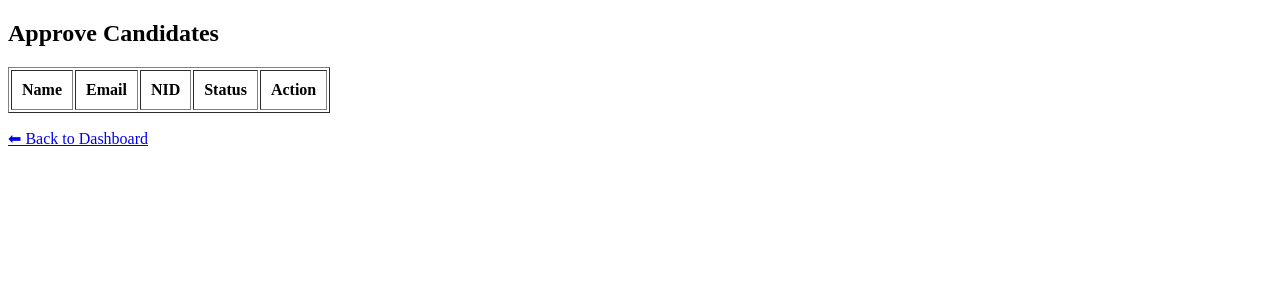
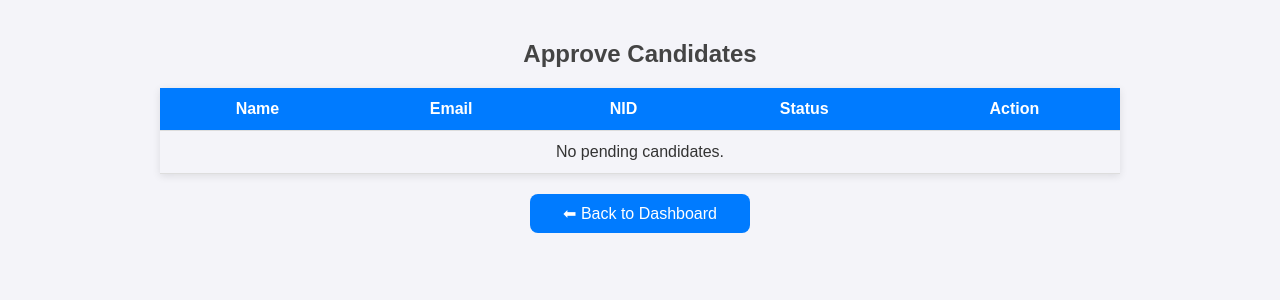
Before and after one commit to Tahmidro/election-system, a PHP site: page /approve_candidates.php in a window 1280 px wide. Shown: the top 300 px of the page. Run offline with PHP 8.4, Linux system fonts and the light colour scheme; a user stored in the database is signed in; data comes from the database, SQL or seed files in the repository; lists and menus that the app fills with data are empty.

Commit message:
Update approve_candidates.php

```diff
--- a/approve_candidates.php
+++ b/approve_candidates.php
@@ -14,10 +14,66 @@ $result = $conn->query($sql);
 <html>
 <head>
     <title>Approve Candidates</title>
+    <style>
+        body {
+            font-family: Arial, sans-serif;
+            margin: 40px;
+            background-color: #f4f4f9;
+            color: #333;
+        }
+        h2 {
+            text-align: center;
+            color: #444;
+        }
+        table {
+            width: 80%;
+            margin: 20px auto;
+            border-collapse: collapse;
+            box-shadow: 0 2px 8px rgba(0,0,0,0.1);
+        }
+        th, td {
+            padding: 12px 15px;
+            text-align: center;
+            border-bottom: 1px solid #ddd;
+        }
+        th {
+            background-color: #007BFF;
+            color: #fff;
+        }
+        tr:hover {
+            background-color: #f1f1f1;
+        }
+        a {
+            text-decoration: none;
+            color: #007BFF;
+            margin: 0 5px;
+        }
+        a:hover {
+            text-decoration: underline;
+        }
+        .approved {
+            color: green;
+            font-weight: bold;
+        }
+        .btn-back {
+            display: block;
+            width: 200px;
+            margin: 20px auto;
+            text-align: center;
+            padding: 10px;
+            background-color: #007BFF;
+            color: #fff;
+            border-radius: 8px;
+            text-decoration: none;
+        }
+        .btn-back:hover {
+            background-color: #0056b3;
+        }
+    </style>
 </head>
 <body>
     <h2>Approve Candidates</h2>
-    <table border="1" cellpadding="10">
+    <table>
         <tr>
             <th>Name</th>
             <th>Email</th>
@@ -25,25 +81,31 @@ $result = $conn->query($sql);
             <th>Status</th>
             <th>Action</th>
         </tr>
+        <?php if ($result->num_rows > 0): ?>
             <?php while ($row = $result->fetch_assoc()) { ?>
                 <tr>
-                <td><?php echo $row['name']; ?></td>
-                <td><?php echo $row['email']; ?></td>
-                <td><?php echo $row['nid']; ?></td>
-                <td>
+                    <td><?php echo htmlspecialchars($row['name']); ?></td>
+                    <td><?php echo htmlspecialchars($row['email']); ?></td>
+                    <td><?php echo htmlspecialchars($row['nid']); ?></td>
+                    <td class="<?php echo $row['status']=='approved' ? 'approved' : ''; ?>">
                         <?php echo ($row['status'] == 'approved') ? "Approved" : "Pending"; ?>
                     </td>
                     <td>
                         <?php if ($row['status'] !='approved') { ?>
                             <a href="approve_candidate.php?candidate_id=<?php echo $row['candidate_id']; ?>">Approve</a>
-                        <a href="reject_candidate.php?candidate_id=<?php echo $row['candidate_id']; ?>">reject</a>
+                            <a href="reject_candidate.php?candidate_id=<?php echo $row['candidate_id']; ?>">Reject</a>
                         <?php } else { ?>
                             ✅ Already Approved
                         <?php } ?>
                     </td>
                 </tr>
             <?php } ?>
+        <?php else: ?>
+            <tr>
+                <td colspan="5">No pending candidates.</td>
+            </tr>
+        <?php endif; ?>
     </table>
-    <p><a href="dashboard_admin.php">⬅ Back to Dashboard</a></p>
+    <a href="dashboard_admin.php" class="btn-back">⬅ Back to Dashboard</a>
 </body>
 </html>
```
Lines whose indentation alone changed are shown as unchanged.
